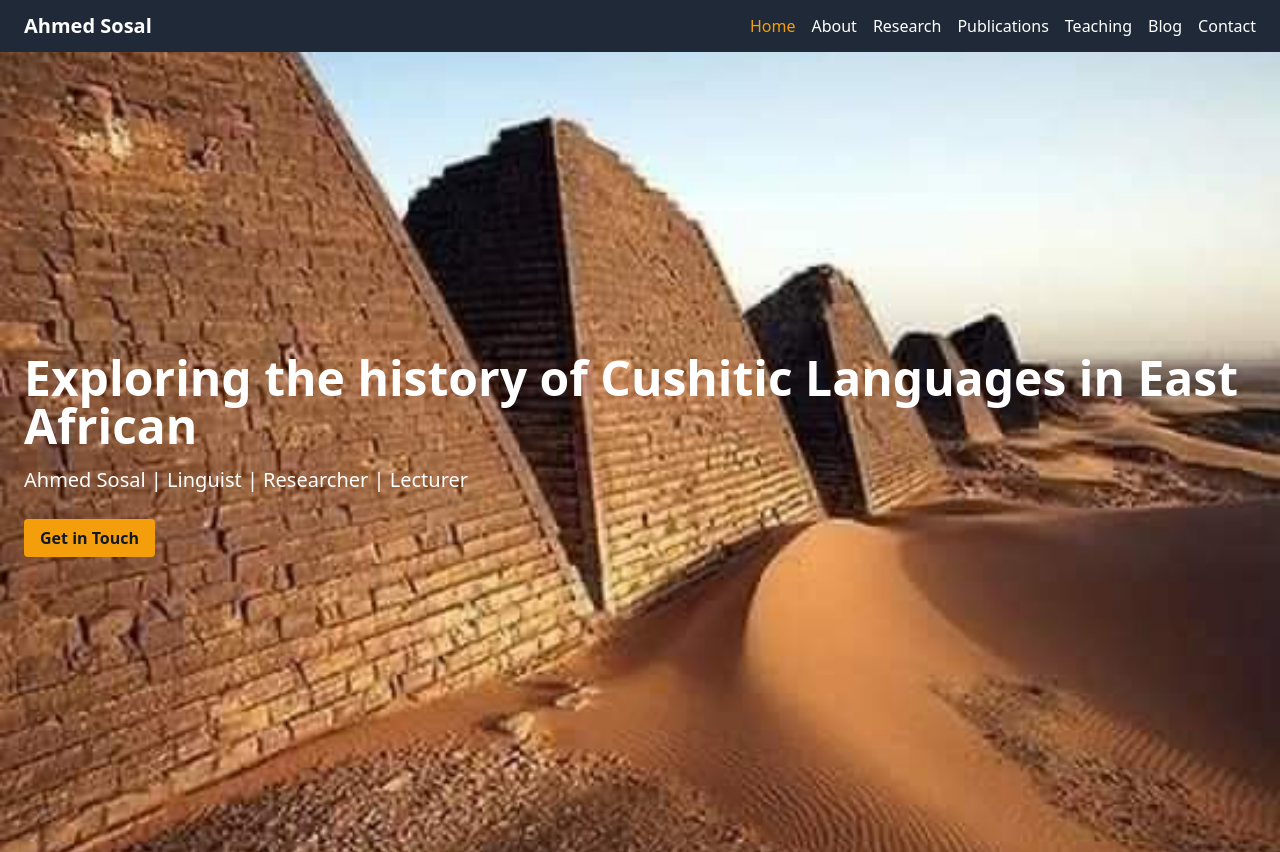
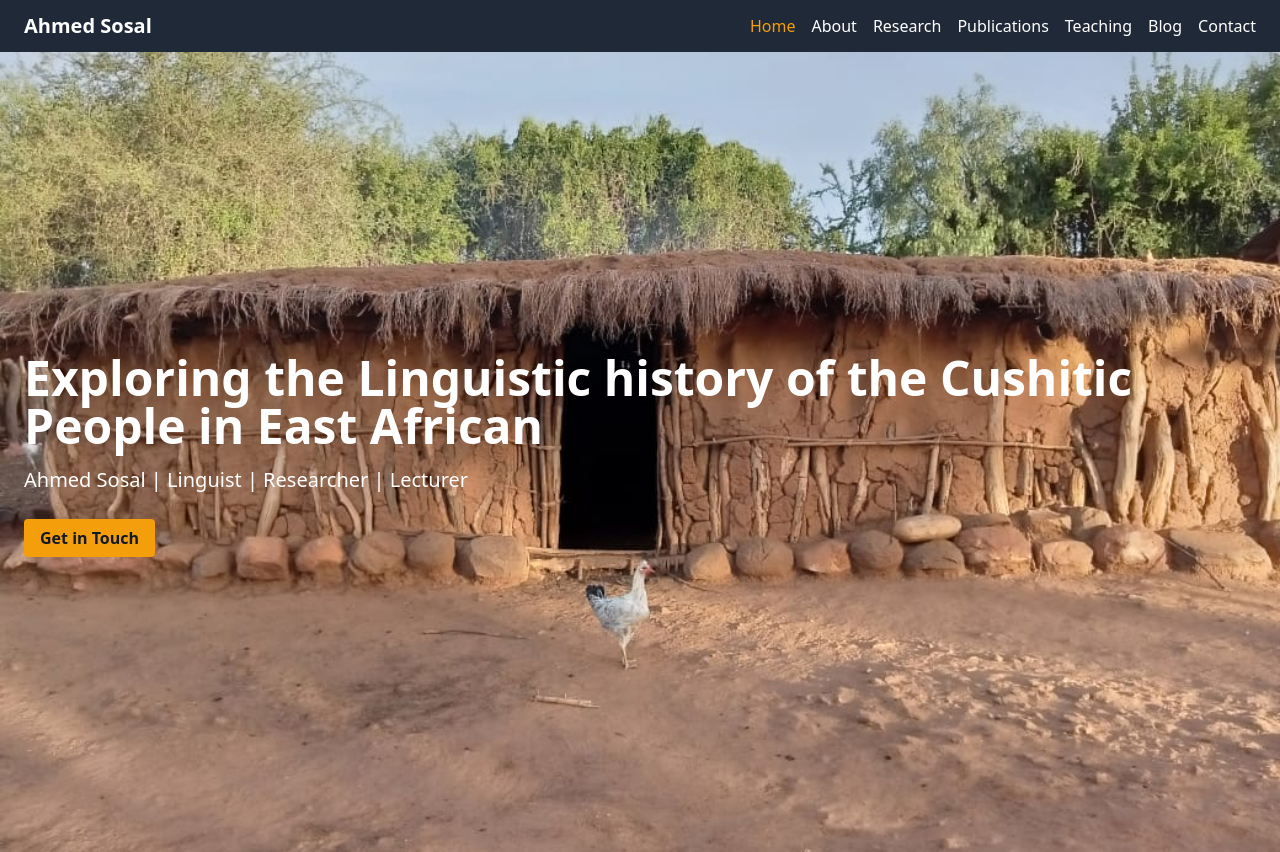
Before and after one commit to Aamadu/ahmedsosal.github.io, a plain HTML site: page index.html in a window 1280 px wide. Shown: the top 852 px of the page. Drawn offline with nearby package versions, Linux system fonts and the light colour scheme.

Commit message:
cover update2

```diff
--- a/index.html
+++ b/index.html
@@ -8,7 +8,7 @@
     <script src="https://cdnjs.cloudflare.com/ajax/libs/font-awesome/5.15.3/js/all.min.js"></script>
     <style>
         .hero {
-            background-image: url('images/cover_pyramids(copyrights).jpg');
+            background-image: url('images/Tz house.jpg');
             height: 100vh;
             background-size: cover;
             background-position: center;
@@ -50,7 +50,7 @@
     <main>
         <section id="home" class="hero h-screen flex items-center">
             <div class="container mx-auto px-6 text-white">
-                <h1 class="text-5xl font-bold mb-4">Exploring the history of Cushitic Languages in East African</h1>
+                <h1 class="text-5xl font-bold mb-4">Exploring the Linguistic history of the Cushitic People in East African</h1>
                 <p class="text-xl mb-8">Ahmed Sosal | Linguist | Researcher | Lecturer</p>
                 <a href="#contact" class="bg-yellow-500 hover:bg-yellow-600 text-gray-900 font-bold py-2 px-4 rounded">Get in Touch</a>
             </div>
```
Also changed, not shown: images/Tz house.jpg (added), images/group_pic_Haubi.jpg (added), images/group_pic_Magugu.jpg (added), images/safari_elephants.jpg (added).
